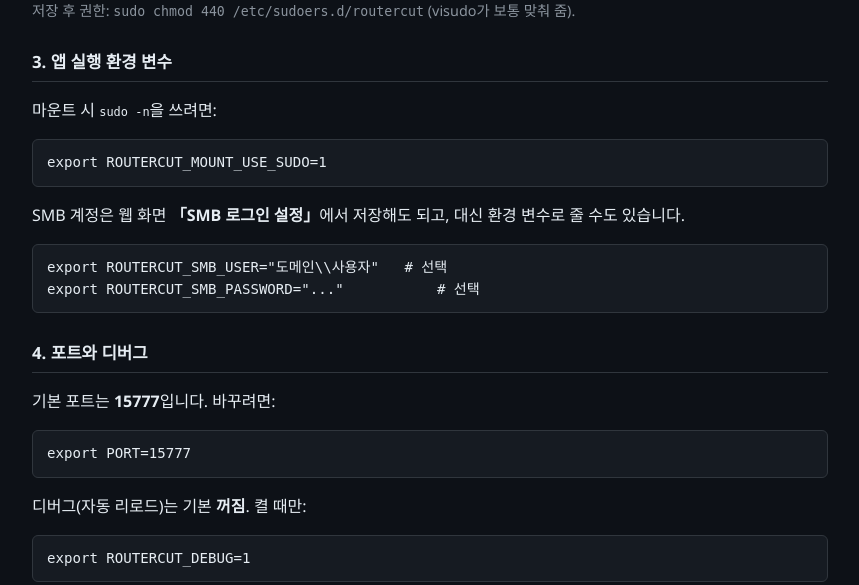
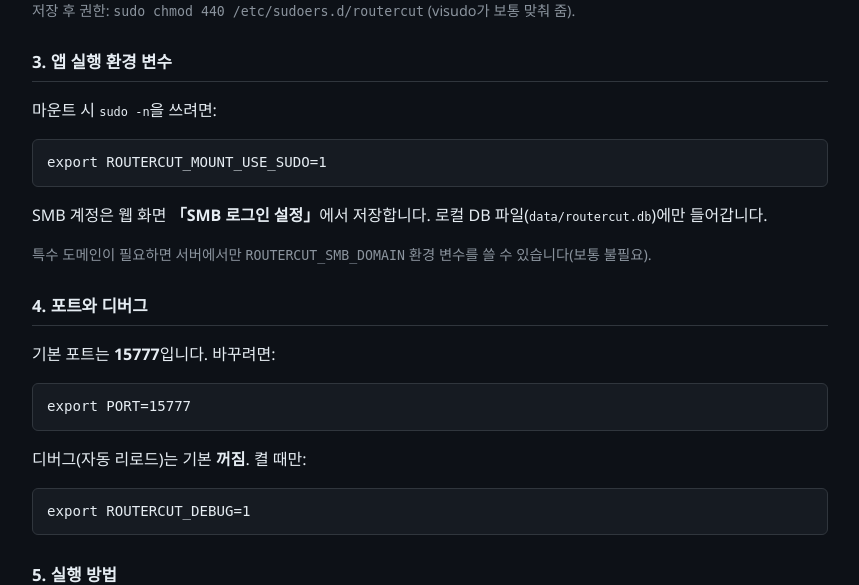
Before and after one commit to kyungwonchai/routercut, a Flask app: page /help in a window 1280 px wide. Shown: the part 640-1225 px from the top of the page, without its empty margins (210-1069 px from the left). Run offline with Flask 3, Linux system fonts and the light colour scheme.

Commit message:
chore: drop WORKGROUP/domain from UI; clarify local DB storage
Made-with: Cursor

```diff
--- a/app.py
+++ b/app.py
@@ -85,7 +85,6 @@ def api_settings_get():
     return jsonify(
         {
             "smb_user": get_setting(conn, "smb_user", ""),
-            "smb_domain": get_setting(conn, "smb_domain", ""),
             "smb_password_set": bool(get_setting(conn, "smb_password", "")),
         }
     )
@@ -97,8 +96,6 @@ def api_settings_patch():
     conn = get_db()
     if "smb_user" in data:
         set_setting(conn, "smb_user", (data["smb_user"] or "").strip())
-    if "smb_domain" in data:
-        set_setting(conn, "smb_domain", (data["smb_domain"] or "").strip())
     if "smb_password" in data:
         set_setting(conn, "smb_password", data["smb_password"] or "")
     conn.commit()
--- a/database.py
+++ b/database.py
@@ -87,9 +87,7 @@ def get_smb_credentials(conn: sqlite3.Connection) -> tuple[str, str, str]:
     p = get_setting(conn, "smb_password", "")
     if not p:
         p = os.environ.get("ROUTERCUT_SMB_PASSWORD", "") or ""
-    d = (get_setting(conn, "smb_domain", "") or "").strip()
-    if not d:
-        d = (os.environ.get("ROUTERCUT_SMB_DOMAIN", "") or "").strip()
+    d = (os.environ.get("ROUTERCUT_SMB_DOMAIN", "") or "").strip()
     return u, p, d
 
 
--- a/templates/help.html
+++ b/templates/help.html
@@ -40,9 +40,8 @@ sudo apt install -y python3 python3-pip python3-venv cifs-utils</pre>
   <h2>3. 앱 실행 환경 변수</h2>
   <p>마운트 시 <code>sudo -n</code>을 쓰려면:</p>
   <pre>export ROUTERCUT_MOUNT_USE_SUDO=1</pre>
-  <p>SMB 계정은 웹 화면 <strong>「SMB 로그인 설정」</strong>에서 저장해도 되고, 대신 환경 변수로 줄 수도 있습니다.</p>
-  <pre>export ROUTERCUT_SMB_USER="도메인\\사용자"   # 선택
-export ROUTERCUT_SMB_PASSWORD="..."           # 선택</pre>
+  <p>SMB 계정은 웹 화면 <strong>「SMB 로그인 설정」</strong>에서 저장합니다. 로컬 DB 파일(<code>data/routercut.db</code>)에만 들어갑니다.</p>
+  <p class="muted">특수 도메인이 필요하면 서버에서만 <code>ROUTERCUT_SMB_DOMAIN</code> 환경 변수를 쓸 수 있습니다(보통 불필요).</p>
 
   <h2>4. 포트와 디버그</h2>
   <p>기본 포트는 <strong>15777</strong>입니다. 바꾸려면:</p>
```
Also changed, not shown: templates/index.html (+1 -8 lines).
